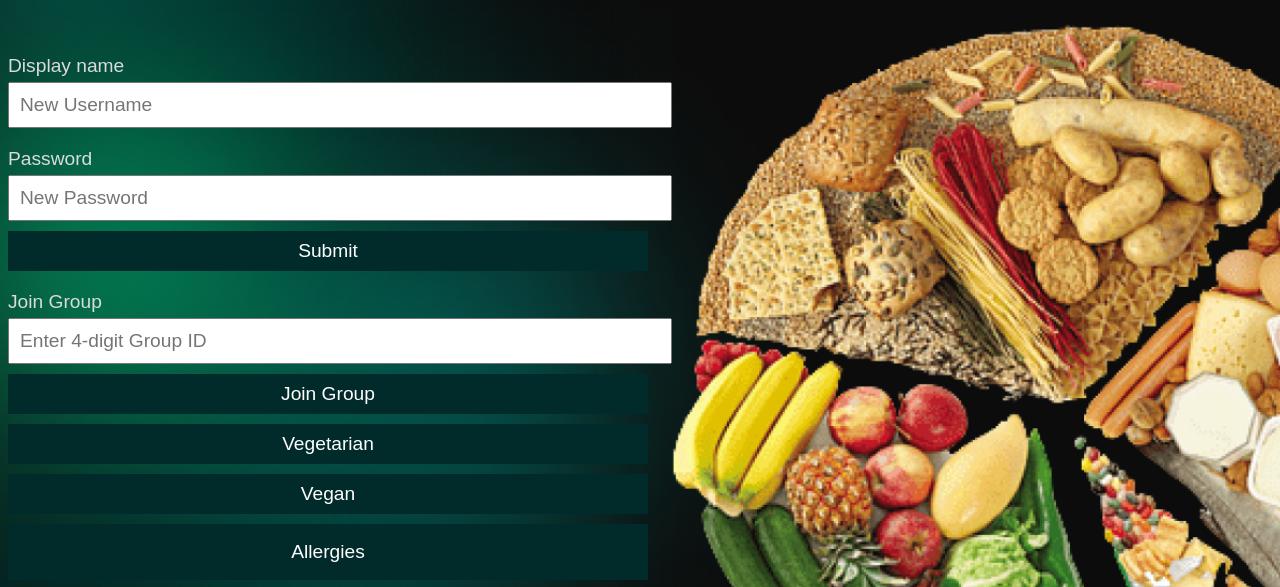
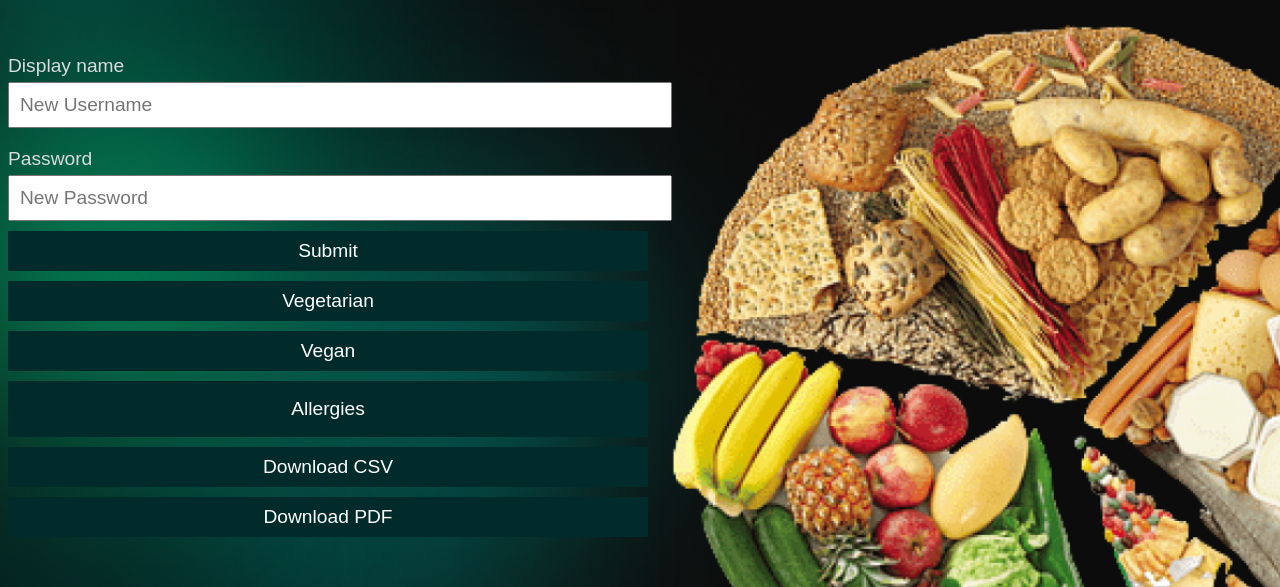
Before and after one commit to elizadoltu/web-project, a website: page frontend/pages/options.html in a window 1280 px wide. Shown: the part 191-778 px from the top of the page. Drawn offline with nearby package versions, Linux system fonts and the light colour scheme.

Commit message:
groups are implemented

```diff
--- a/frontend/pages/options.html
+++ b/frontend/pages/options.html
@@ -36,11 +36,7 @@
             <input type="password" id="new-password" placeholder="New Password" />
         </div>
         <button id="update-button" type="button" class="submit-button">Submit</button>
-        <div class="form-group">
-            <label for="group-id" id="group-id-label">Join Group</label>
-            <input type="text" id="group-id" placeholder="Enter 4-digit Group ID" maxlength="4" />
-        </div>
-        <button id="join-group-button" type="button" class="submit-button">Join Group</button>
+
 
         <button class="vegetarian-button">Vegetarian</button>
         <button class="vegan-button">Vegan</button>
--- a/utils/configUserPage.js
+++ b/utils/configUserPage.js
@@ -22,7 +22,7 @@ window.addEventListener('DOMContentLoaded', function() {
     buttons.forEach(button => {
         button.addEventListener('click', function() {
             const allergy = this.textContent;
-            const email = getCookie('rememberedEmail');
+            const email = sessionStorage.getItem('rememberedEmail');
 
             fetch('/api/addUserAllergy', {
                 method: 'POST',
```
Also changed, not shown: 1 other file.
